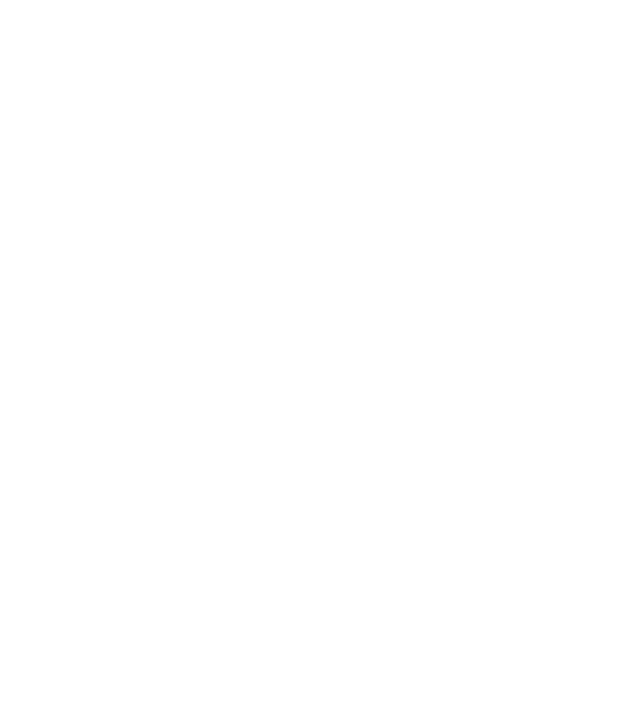
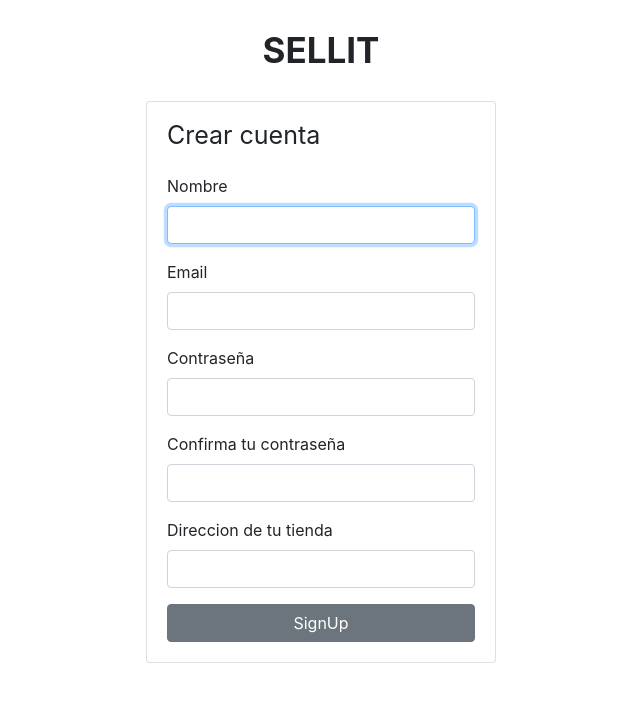
Before and after one commit to HaroldGaspar/fr-sellit, a React (Create React App) app: page /register in a window 1280 px wide. Shown: the top 702 px of the page, without its empty margins (319-959 px from the left). Built offline with nearby package versions, Linux system fonts and the light colour scheme.

Commit message:
sprint-demo-1

```diff
--- a/src/App.css
+++ b/src/App.css
@@ -57,4 +57,17 @@
   border: 1px solid #ced4da;
   border-radius: 0.25rem;
   transition: border-color 0.15s;
+  border: none;
 }
+
+.logo{
+  font-size: 35px;
+}
+
+.form-footer{
+  font-size: 12px;
+}
+.form-title{
+  font-size: 25px;
+  padding: 15px 0 0 20px;
+}
--- a/src/App.jsx
+++ b/src/App.jsx
@@ -1,9 +1,7 @@
 import "./App.css";
 import { useEffect } from "react";
 import { Route, BrowserRouter as Router, Switch } from "react-router-dom";
-import { Product, Home, Login } from "./pages";
-import { Singin } from "./pages/signin";
-import { Singup } from "./pages/singup";
+import { Product, Home, Login, Singin, Singup } from "./pages";
 
 function App() {
   useEffect(() => {
@@ -14,20 +12,21 @@
   return (
     <Router>
       <Switch>
-        <Route path="/" exact>
-          <Home />
-        </Route>
+
         <Route path="/about">"about"</Route>
         <Route path="/contact">"Users"</Route>
+        <Route path="/login" exact>
+          <Singin />
+        </Route>
 
         <Route path="/products">
           <Product />
         </Route>
-        <Route path="/signin">
-          <Login />
+        <Route path="/register" exact>
+          <Singup />
         </Route>
-        <Route path="/signup">
-          <Singup />
+        <Route path="/" exact>
+          <Home />
         </Route>
       </Switch>
     </Router>
--- a/src/components/Nav.jsx
+++ b/src/components/Nav.jsx
@@ -61,7 +61,7 @@
             ) : (
               <>
                 <li className="nav-item ml-auto">
-                  <NavLink className="nav-link" to="/singin">
+                  <NavLink className="nav-link" to="/login">
                     INGRESAR{" "}
                   </NavLink>
                 </li>
--- a/src/pages/login.jsx
+++ b/src/pages/login.jsx
@@ -2,5 +2,9 @@
 // import { NavLink } from "react-router-dom";
 
 export function Login() {
-  return "login";
+  return (
+    <div>
+      login
+    </div>
+  );
 }
--- a/src/pages/signin.jsx
+++ b/src/pages/signin.jsx
@@ -1,17 +1,18 @@
 import React from "react";
-// import { NavLink } from "react-router-dom";
+import { NavLink } from "react-router-dom";
 
 export function Singin() {
   return (
     <>
       <div className="container">
         <div className="row">
-          <div className="my-4 text-large">
-            <b>SELLIT</b>
+        <div className="my-4 text-center d-block col-12">
+            <b className="logo">SELLIT</b>
           </div>
           <div className="col-md-4 mx-auto">
             <div className="card">
-              <div className="card-header">Iniciar sesion</div>
+              <span className="form-title">Iniciar Sesión</span>
+
               <div className="card-body">
                 <form>
                   <div className="form-group">
@@ -26,16 +27,20 @@
                       className="form-control"
                     />
                   </div>
-                  <button className="btn btn-primary btn-block">SignUp</button>
+                  <button className="btn btn-secondary btn-block">SignUp</button>
                 </form>
               </div>
               <hr />
+              <div className="card-body form-footer">
               <p>
                 <b>No estas registrado?</b> registrate
+                <NavLink to="/register">Aqui</NavLink>
               </p>
               <p>
                 <b>Haz olvidado tu contraseña?</b> haz click
+                <NavLink to="/">Aqui</NavLink>
               </p>
+              </div>
             </div>
           </div>
         </div>
--- a/src/pages/singup.jsx
+++ b/src/pages/singup.jsx
@@ -1,19 +1,23 @@
 import React from "react";
 
 export function Singup() {
+  const singUp=(e)=>{
+    e.prevenDefault();
+    console.log("registrado");
+  }
   return (
     <>
-      works
-      {/* <div className="container">
+      <div className="container">
         <div className="row">
-          <div className="my-4 text-large d-block">
-            <b>SELLIT</b>
+          <div className="my-4 text-center d-block col-12">
+            <b className="logo">SELLIT</b>
           </div>
           <div className="col-md-4 mx-auto">
             <div className="card">
-              <div className="card-header">Crear cuenta</div>
+              {/* <div className="card-header">Crear cuenta</div> */}
+              <span className="form-title">Crear cuenta</span>
               <div className="card-body">
-                <form>
+                <form onSubmit={e=>singUp(e)}>
                   <div className="form-group">
                     <label htmlFor="name">Nombre</label>
                     <input
@@ -62,13 +66,13 @@
                       required
                     />
                   </div>
-                  <button className="btn btn-primary btn-block">SignUp</button>
+                  <button className="btn btn-secondary btn-block">SignUp</button>
                 </form>
               </div>
             </div>
           </div>
         </div>
-      </div> */}
+      </div>
     </>
   );
 }
```
